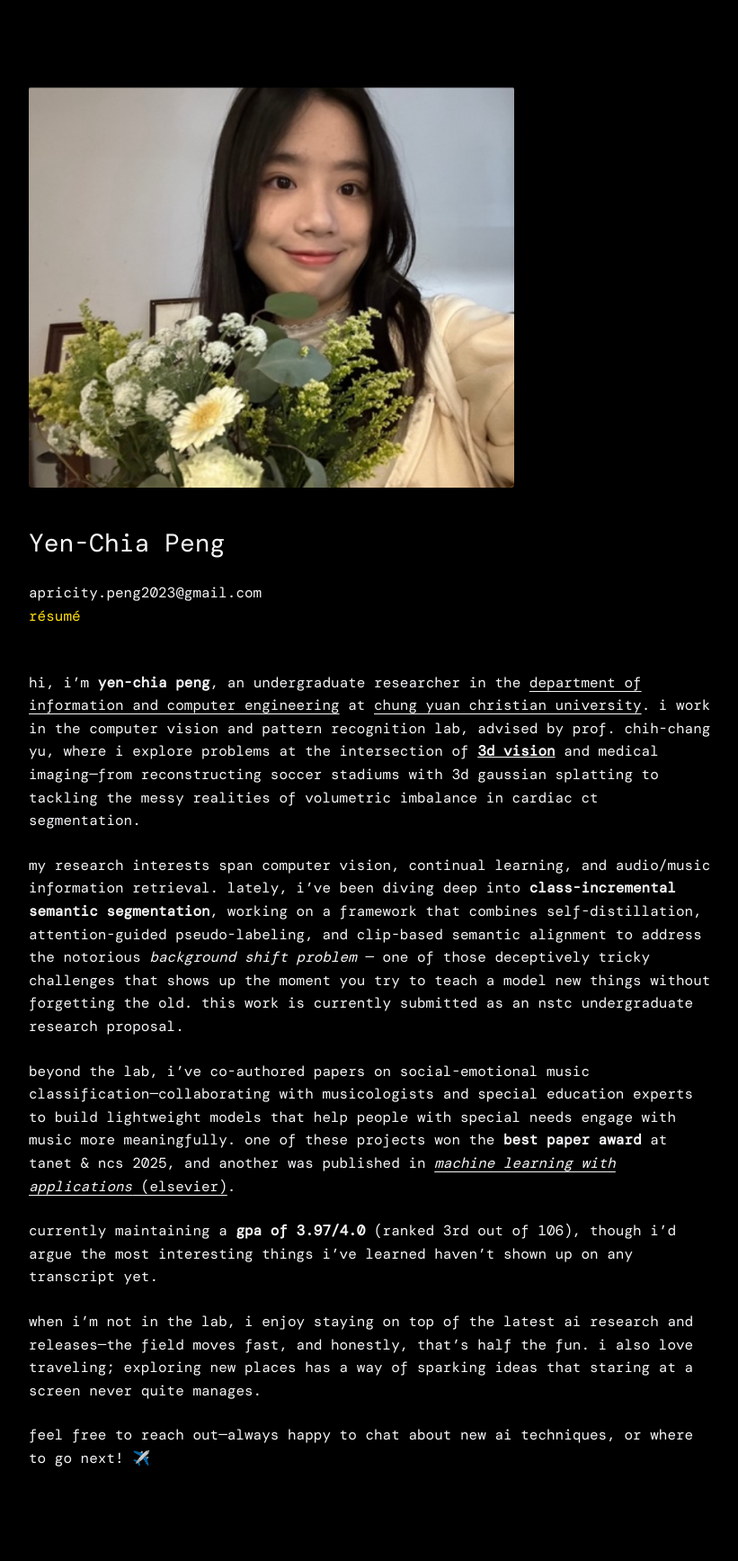
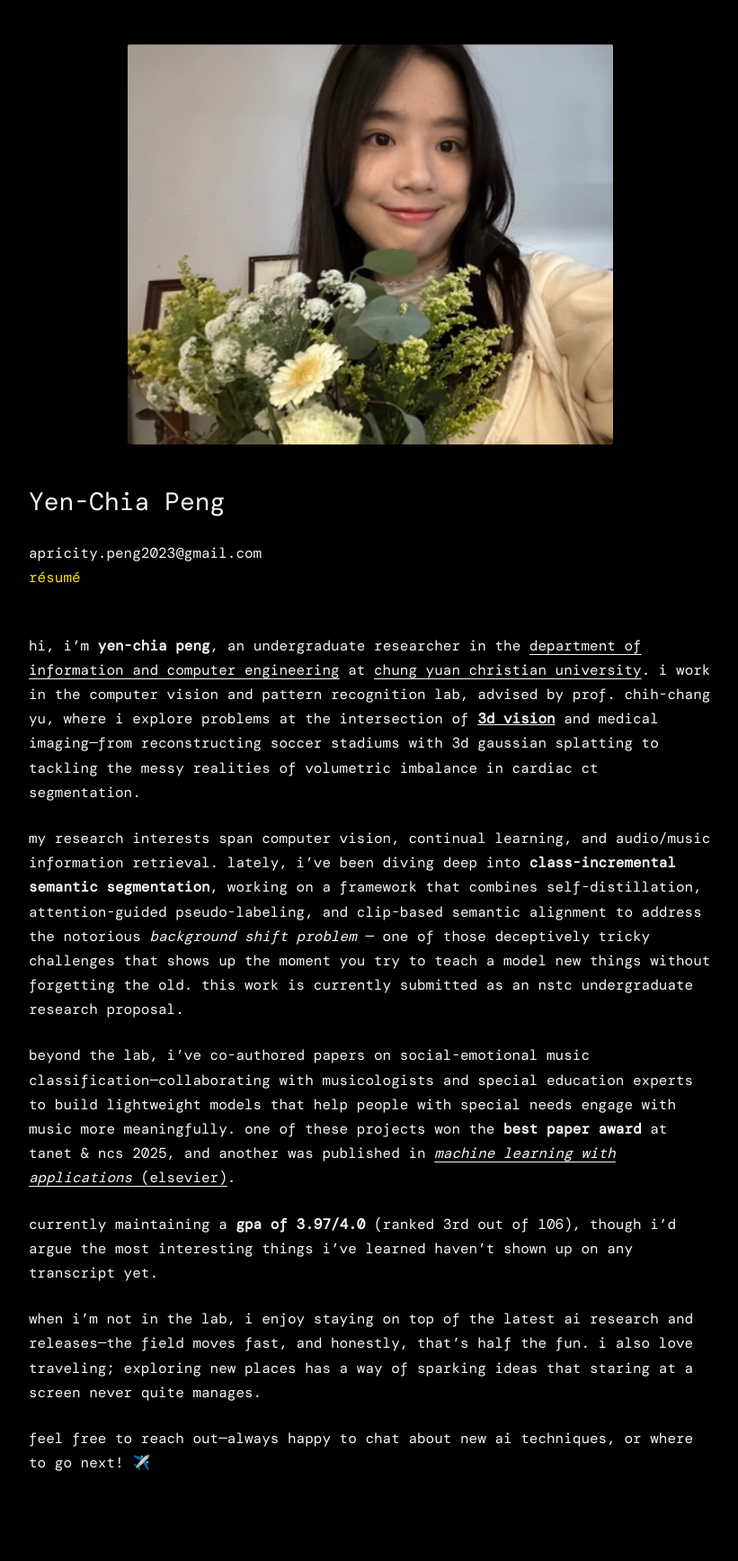
Before and after one commit to Anga1225/Anga1225.github.io, a Jekyll site: the page built from index.md, in a window 1280 px wide. Shown: the whole page at 90% size, without its empty margins (228-1049 px from the left). Built offline with Jekyll 4.4.1, drawn with Linux system fonts in a browser that asks for light colours.

Commit message:
Refactor homepage layout and center portrait

```diff
--- a/_layouts/home.html
+++ b/_layouts/home.html
@@ -6,12 +6,18 @@
 <body>
     <div class="container homepage">
         <div class="intro-block">
-            <img src="{{ '/assets/images/portrait.jpg' | relative_url }}" alt="portrait of yen-chia" class="img-fluid portrait">
+            <div class="portrait-wrapper">
+                <img src="{{ '/assets/images/portrait.jpg' | relative_url }}"
+                     alt="portrait of yen-chia"
+                     class="img-fluid portrait">
+            </div>
 
             <p class="title" style="text-transform: none;">Yen-Chia Peng</p>
 
             <p class="contact">
-                <a class="email" href="mailto:apricity.peng2023@gmail.com">apricity.peng2023@gmail.com</a><br>
+                <a class="email" href="mailto:apricity.peng2023@gmail.com">
+                    apricity.peng2023@gmail.com
+                </a><br>
                 <a class="important" href="{{ '/assets/files/yenchiapeng_resume.pdf' | relative_url }}">résumé</a>
             </p>
 
--- a/assets/css/styles.scss
+++ b/assets/css/styles.scss
@@ -20,26 +20,21 @@ body {
     font-family: "DM Mono", sans-serif;
     font-size: 16px;
     font-weight: 400;
-    line-height: 1.6;
-    // letter-spacing: .03125em;
+    line-height: 1.7;
     -webkit-font-smoothing: antialiased;
     text-transform: lowercase;
-}
-
-.title {
-    font-size: 1.75rem;
-    font-weight: 500;
-}
-
-.important {
-    color: var(--link-color);
-    text-decoration: none;
+    margin: 0;
 }
 
 a {
     text-decoration-thickness: 1px;
     text-underline-offset: 4px;
     color: var(--text-color);
+}
+
+.important {
+    color: var(--link-color);
+    text-decoration: none;
 }
 
 p {
@@ -54,32 +49,23 @@ p:last-child {
     text-decoration: none;
 }
 
+.title {
+    font-size: 1.75rem;
+    font-weight: 500;
+    margin-bottom: 1.25rem;
+}
+
 .container {
-    margin-top: 6rem;
+    margin-top: 3rem;
     margin-bottom: 6rem;
 
     @media (max-width: 575px) {
-        padding: 0rem 1.5rem;
+        padding: 0 1.5rem;
     }
 
     @media (min-width: 992px) {
-        max-width: 880px;
+        max-width: 980px;
     }
-}
-
-.img-fluid {
-    border-radius: 4px;
-}
-
-h1.four-o-four {
-    font-size: 7rem;
-    color: var(--link-color);
-    margin: 0rem;
-}
-
-p.four-o-four {
-    font-size: 2rem;
-    margin: 0rem;
 }
 
 .homepage {
@@ -91,18 +77,17 @@ p.four-o-four {
     margin: 0 auto;
 }
 
-.portrait {
-    display: block;
-    width: 100%;
-    max-width: 540px;
-    border-radius: 4px;
+.portrait-wrapper {
+    text-align: center;
     margin-bottom: 2.5rem;
 }
 
-.title {
-    font-size: 1.75rem;
-    font-weight: 500;
-    margin-bottom: 1.25rem;
+.portrait {
+    display: inline-block;
+    width: 100%;
+    max-width: 540px;
+    height: auto;
+    border-radius: 4px;
 }
 
 .contact {
@@ -112,3 +97,14 @@ p.four-o-four {
 .bio {
     max-width: 760px;
 }
+
+h1.four-o-four {
+    font-size: 7rem;
+    color: var(--link-color);
+    margin: 0;
+}
+
+p.four-o-four {
+    font-size: 2rem;
+    margin: 0;
+}
```
